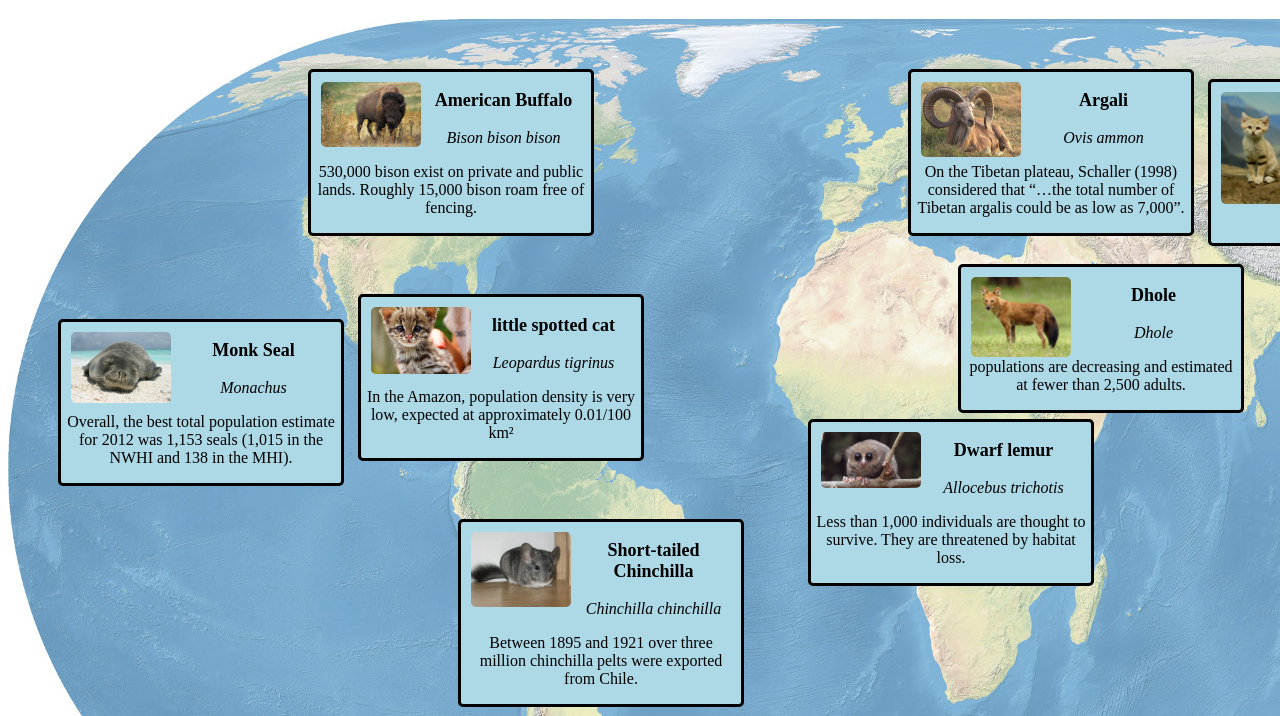
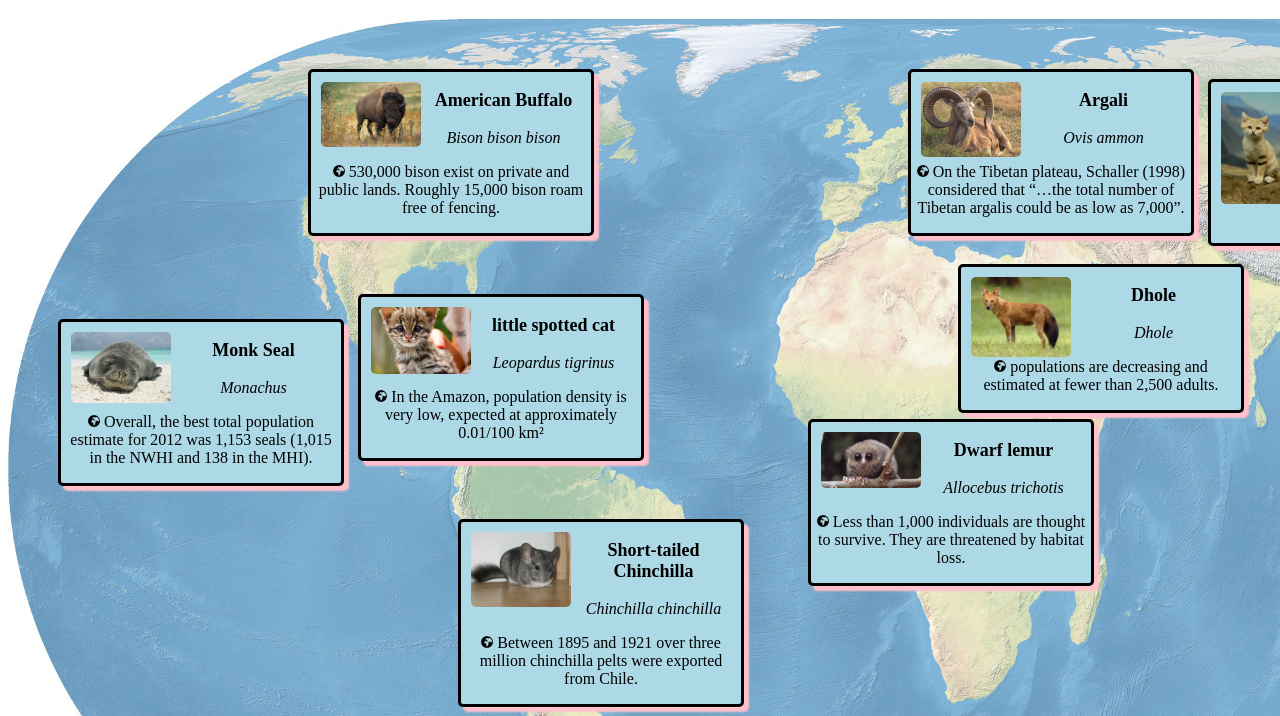
Before and after one commit to shathashaath/species-map, a plain HTML site: page index.html in a window 1280 px wide. Shown: the part 61-777 px from the top of the page. Drawn offline with Linux system fonts and the light colour scheme.

Commit message:
add globe glyphicon brfore pop-stats

```diff
--- a/css/styles.css
+++ b/css/styles.css
@@ -29,6 +29,12 @@ p{
   font-weight: bold;
   font-size: 18px;
 }
+
+.pop-stats:before{
+  content: url("../img/globe12.png");
+  font-size: 10px;
+}
+
 .scientific-name{
   font-style: italic;
 }
@@ -73,3 +79,24 @@ p{
   margin-left: 800px;
   margin-top: 700px;
 }
+
+.animal-card{
+  box-shadow: 5px 5px 2px pink;
+}
+  /*content:"";
+  width: 100%;
+  height: 100%;
+  display: block;
+  z-index: -1;
+  position: relative;
+  padding: 15px;
+  background: #ddd;
+  left: -15px;
+  top: -15px;*/
+  /*-webkit-border-radius: 100px;
+  -moz-border-radius: 100px;
+  border-radius: 100px;
+  -webkit-box-shadow: inset 2px 2px 4px rgba(0,0,0,0.4);
+  -moz-box-shadow: inset 2px 2px 4px rgba(0,0,0,0.4);
+  box-shadow: inset 2px 2px 4px rgba(0,0,0,0.4);
+}*/
```
Also changed, not shown: index.html (+7 -7 lines), img/flourish1.png (added), img/flourish75.png (added), img/globe.png (added), img/globe12.png (added).
